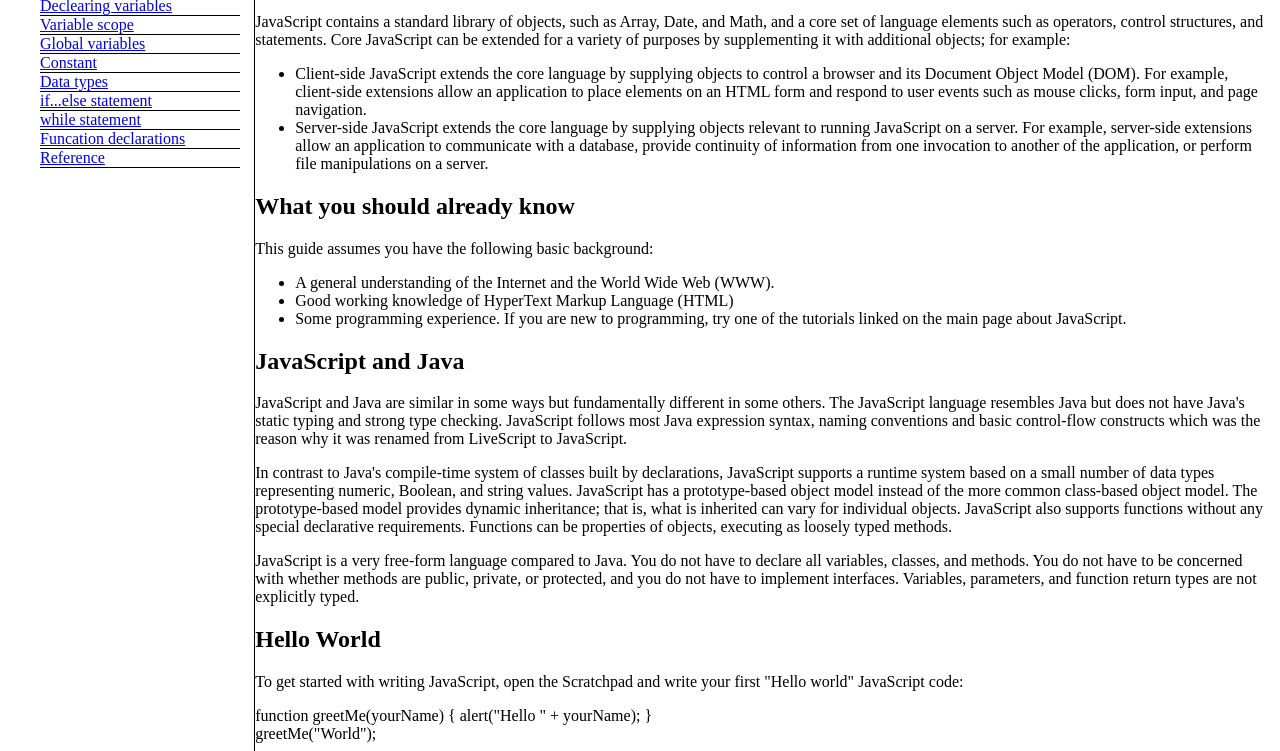
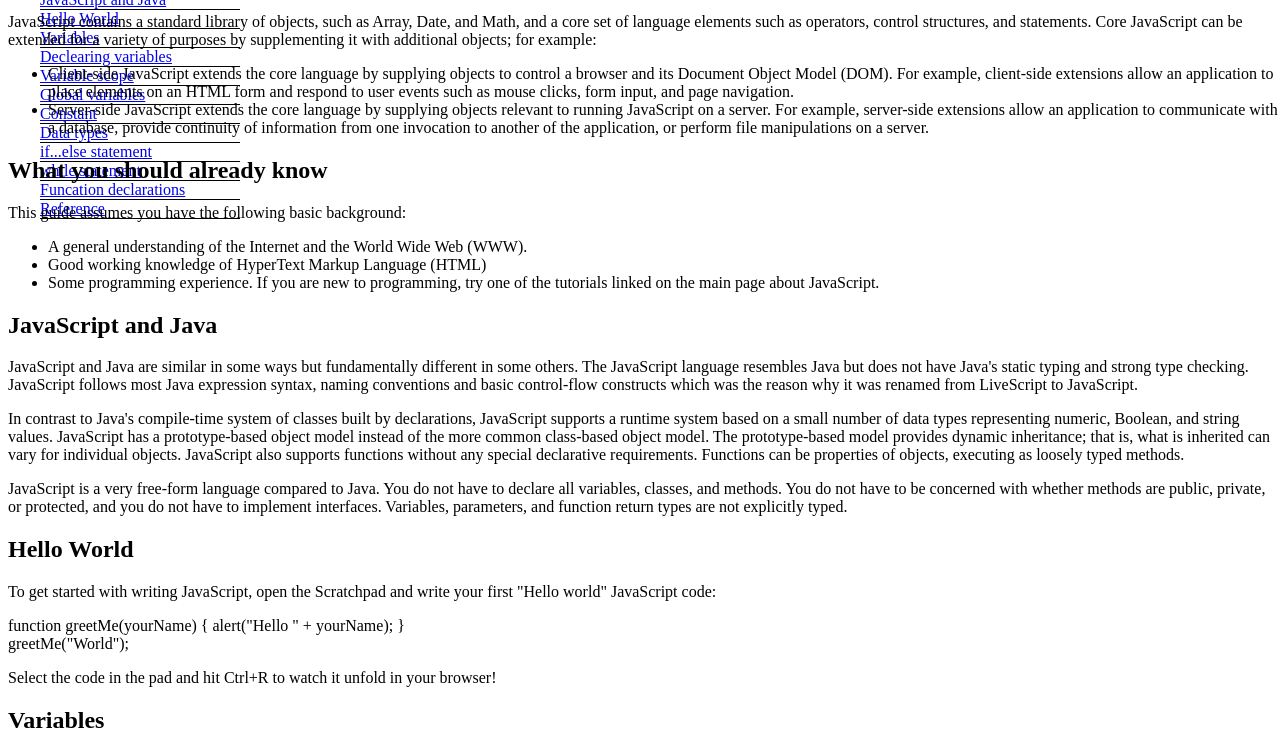
Before and after one commit to undeadskeleton/tecnical-documentation-, a plain HTML site: page index.html in a window 1280 px wide. Shown: the part 114-865 px from the top of the page. Drawn offline with Linux system fonts and the light colour scheme.

Commit message:
problem comit

```diff
--- a/index.html
+++ b/index.html
@@ -10,8 +10,9 @@
 
 <body>
         <header class="navigation">
-            <h1>Js Documentation</h1>
+
             <nav>
+                 <h1>Js Documentation</h1>
                 <ul>
                     <li>
                         <a href="#one">Introduction</a>
--- a/styles.css
+++ b/styles.css
@@ -8,16 +8,19 @@ header>nav>ul>li{
    width:100%;
 }
 
-header>nav>ul{
-  position:fixed;
+header>nav{
+position:fixed;
 top:0px;
 left:0px;
-
+min-width: 200px;
 
 }
 
 header{
     white-space:nowrap;
     border-right:1px solid black;
+}
 
+main{
+    position: absolute ;
 }
```
